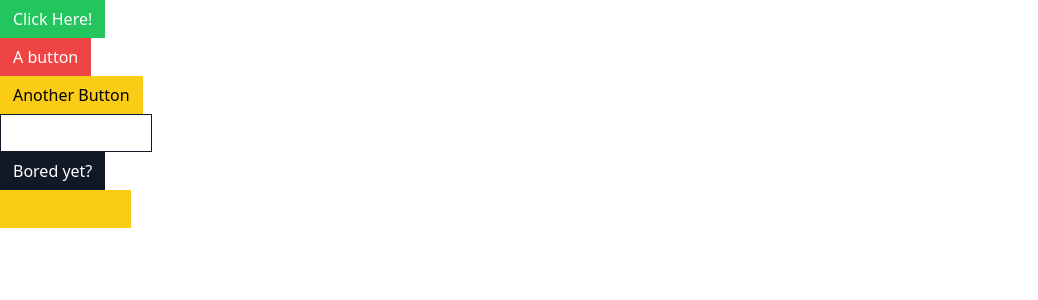
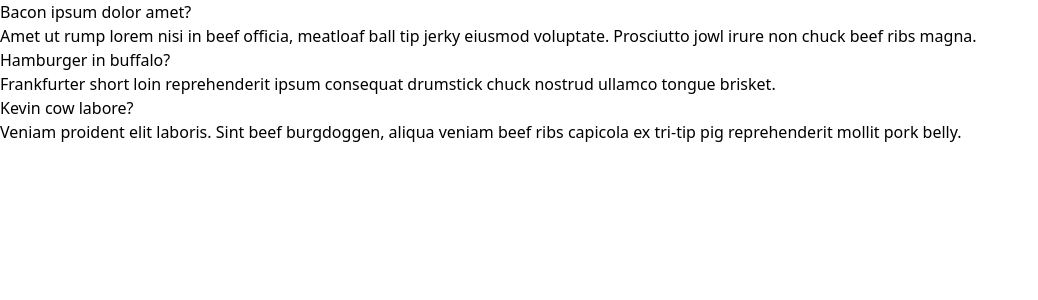
Before and after one commit to pjblecha/udemy-modernreactwithredux2024-comps, a React (Create React App) app: page / in a window 1280 px wide. Shown: the top 300 px of the page, without its empty margins (0-1038 px from the left). Built offline with nearby package versions, Linux system fonts and the light colour scheme.

Commit message:
progress on tutorial

```diff
--- a/src/App.js
+++ b/src/App.js
@@ -1,15 +1,26 @@
-import Button from "./Button";
+import Accordion from "./components/Accordion";
 
 function App() {
+    const items = [
+        {
+            id: 'ac4290c9-7bfc-4cf0-9b2b-d94699a74a55',
+            header: 'Bacon ipsum dolor amet?',
+            body: 'Amet ut rump lorem nisi in beef officia, meatloaf ball tip jerky eiusmod voluptate. Prosciutto jowl irure non chuck beef ribs magna.'
+        },
+        {
+            id: '27ed4faf-c768-48bc-aa91-47deae976925',
+            header: 'Hamburger in buffalo?',
+            body: 'Frankfurter short loin reprehenderit ipsum consequat drumstick chuck nostrud ullamco tongue brisket.'
+        },
+        {
+            id: '615a0366-c6c7-4d2b-b887-12ef420f52ff',
+            header: 'Kevin cow labore?',
+            body: 'Veniam proident elit laboris. Sint beef burgdoggen, aliqua veniam beef ribs capicola ex tri-tip pig reprehenderit mollit pork belly.'
+        }
+    ];
+
     return (
-        <div>
-            <div><Button success primary rounded>Click Here!</Button></div>
-            <div><Button danger>A button</Button></div>
-            <div><Button warning>Another Button</Button></div>
-            <div><Button secondary outline>Kinda redundant</Button></div>
-            <div><Button secondary rounded>Bored yet?</Button></div>
-            <div><Button warning outline>Okay, last one</Button></div>
-        </div>
+        <Accordion items={items} />
     );
 }
 
--- /dev/null
+++ b/src/components/Accordion.js
@@ -0,0 +1,16 @@
+
+
+function Accordion({ items }) {
+    const renderedItems = items.map((item) => {
+        return (
+            <div key={item.id}>
+                <div>{item.header}</div>
+                <div>{item.body}</div>
+            </div>
+        );
+    });
+    return <div>{renderedItems}</div>;
+}
+
+
+export default Accordion;
--- a/src/Button.js
+++ b/src/components/Button.js
@@ -78,14 +78,14 @@ function Button({
             "border-blue-500 bg-blue-500 text-white": primary,
             "border-gray-900 bg-gray-900 text-white": secondary,
             "border-green-500 bg-green-500 text-white": success,
-            "border-yellow-400 bg-yellow-400 text-gray": warning,
-            "border-red-500 bg-red-500 text-white": danger,
+            "border-yellow-400 bg-yellow-400 text-black": warning,
+            "border-red-500 bg-red-800 text-white": danger,
             "bg-white": outline,
             "text-blue-500": outline && primary,
-            "text-gray-900": outline && secondary,
+            "text-gray-500": outline && secondary,
             "text-green-500": outline && success,
             "text-yellow-400": outline && warning,
-            "text-red-500": outline && danger,
+            "text-red-800": outline && danger,
         }
     );
 
--- /dev/null
+++ b/src/pages/ButtonPage.js
@@ -0,0 +1,16 @@
+import { GoBell, GoCloud, GoDatabase } from "react-icons/go";
+import Button from "../components/Button";
+function ButtonPage() {
+    return (
+        <div>
+            <div><Button success primary rounded><GoBell />Click Here!</Button></div>
+            <div><Button danger><GoCloud />A button</Button></div>
+            <div><Button warning><GoDatabase />Another Button</Button></div>
+            <div><Button secondary outline>Kinda redundant</Button></div>
+            <div><Button secondary rounded>Bored yet?</Button></div>
+            <div><Button warning outline>Okay, last one</Button></div>
+        </div>
+    );
+}
+
+export default ButtonPage;
```
